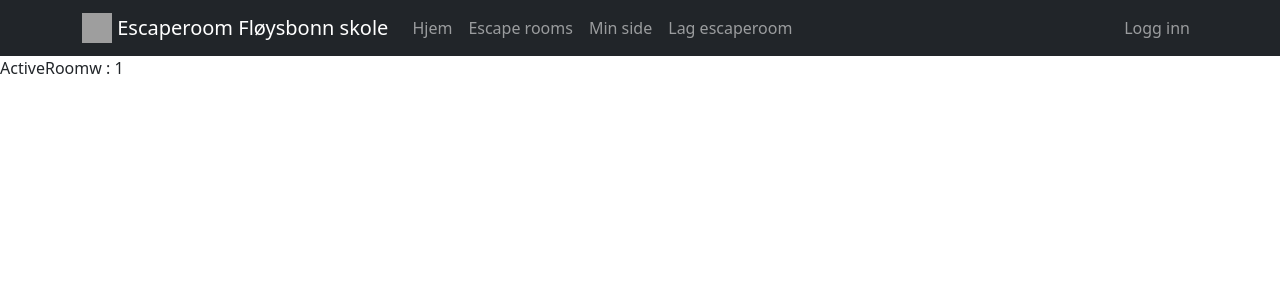
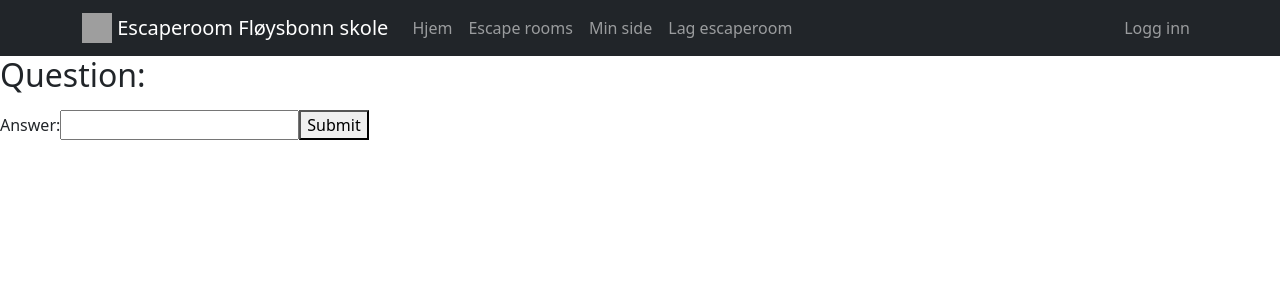
Before and after one commit to eivindjon/escroom, a React (Create React App) app: page /escaperooms/1 in a window 1280 px wide. Shown: the top 300 px of the page. Built offline with nearby package versions, Linux system fonts and the light colour scheme; no server answers; the database is empty; grey boxes are pictures that could not be loaded.

Commit message:
Fixed creating new rooms, fetching rooms and playing.

```diff
--- a/src/pages/ActiveRoom.jsx
+++ b/src/pages/ActiveRoom.jsx
@@ -1,9 +1,65 @@
-import React from "react";
+import React, { useState, useEffect } from "react";
 import { useParams } from "react-router-dom";
+import { collection, doc, getDoc } from "firebase/firestore";
+import { db } from "../firebase-config";
 
 export default function ActiveRoom() {
+  const [questions, setQuestions] = useState([]);
+  const [currentIndex, setCurrentIndex] = useState(0);
+  const [currentQuestion, setCurrentQuestion] = useState("");
+  const [answer, setAnswer] = useState("");
   const params = useParams();
-  console.log(params.id);
+  const roomId = params.id;
 
-  return <div>ActiveRoomw : {params.id}</div>;
+  useEffect(() => {
+    const fetchQuestions = async () => {
+      const questionDoc = await getDoc(doc(collection(db, "trails"), roomId));
+      if (questionDoc.exists()) {
+        const data = questionDoc.data();
+        const questions = Object.keys(data)
+          .filter((key) => key.startsWith("q"))
+          .map((key) => ({
+            question: data[key],
+            answer: data[key.replace("q", "s")],
+          }));
+        setQuestions(questions);
+        setCurrentQuestion(questions[0].question);
+      } else {
+        console.log("Question not found");
+      }
+    };
+
+    fetchQuestions();
+  }, []);
+
+  const handleSubmit = (e) => {
+    e.preventDefault();
+    if (answer === questions[currentIndex].answer) {
+      setCurrentIndex(currentIndex + 1);
+      setAnswer("");
+      if (currentIndex + 1 < questions.length) {
+        setCurrentQuestion(questions[currentIndex + 1].question);
+      } else {
+        setCurrentQuestion("You have completed the room!");
+      }
+    }
+  };
+
+  return (
+    <div>
+      <h2>Question:</h2>
+      <p>{currentQuestion}</p>
+      <form onSubmit={handleSubmit}>
+        <label>
+          Answer:
+          <input
+            type="text"
+            value={answer}
+            onChange={(e) => setAnswer(e.target.value)}
+          />
+        </label>
+        <button type="submit">Submit</button>
+      </form>
+    </div>
+  );
 }
--- a/src/pages/EscapeRooms.jsx
+++ b/src/pages/EscapeRooms.jsx
@@ -7,8 +7,8 @@ import { Link } from "react-router-dom";
 
 export default function EscapeRooms() {
   const [trails, setTrails] = useState([
-    { nameOfRoom: "Albebra 6.trinn", id: 1213 },
-    { nameOfRoom: "Mongolske byer", id: 111 },
+    // { nameOfRoom: "Albebra 6.trinn", id: 1213 },
+    // { nameOfRoom: "Mongolske byer", id: 111 },
   ]);
   function testingMap(allTheRooms) {
     allTheRooms.map((room, id) => {
--- a/src/pages/LagRom.jsx
+++ b/src/pages/LagRom.jsx
@@ -6,12 +6,10 @@ import { db } from "../firebase-config";
 import { UserAuth } from "../context/AuthContext";
 import TagInput from "../components/TagInput";
 
-
-
 export default function LagRom() {
   const user = UserAuth();
   const userID = user?.user?.uid;
-  console.log(userID)
+  console.log(userID);
   const [qAmount, setQAmount] = useState(0);
   //store values of input-fields and apply as needed..
   const [allInputValues, setAllInputValues] = useState([]);
@@ -57,7 +55,10 @@ export default function LagRom() {
     const questionfields = document.getElementsByClassName("q");
     const solutions = document.getElementsByClassName("s");
 
-    let dbdoc = {};
+    let dbdoc = {
+      nameOfRoom: nameOfRoom,
+      tags: tags,
+    };
 
     for (let i = 0; i < questionfields.length; i++) {
       let qKey = "q" + String(i + 1);
@@ -107,7 +108,11 @@ export default function LagRom() {
             <Form>
               <Form.Group className="mb-3" controlId="nameOfRoom">
                 <Form.Label>Hva skal rommet hete?</Form.Label>
-                <Form.Control type="text" placeholder="Rommets navn" />
+                <Form.Control
+                  type="text"
+                  placeholder="Rommets navn"
+                  onChange={handleChange}
+                />
                 <TagInput onTagsChange={setTags} />
               </Form.Group>
 
@@ -129,7 +134,7 @@ export default function LagRom() {
               </Button>
 
               <Button
-                onClick={addTrail()}
+                onClick={addTrail}
                 variant="primary"
                 // type="submit"
               >
```
